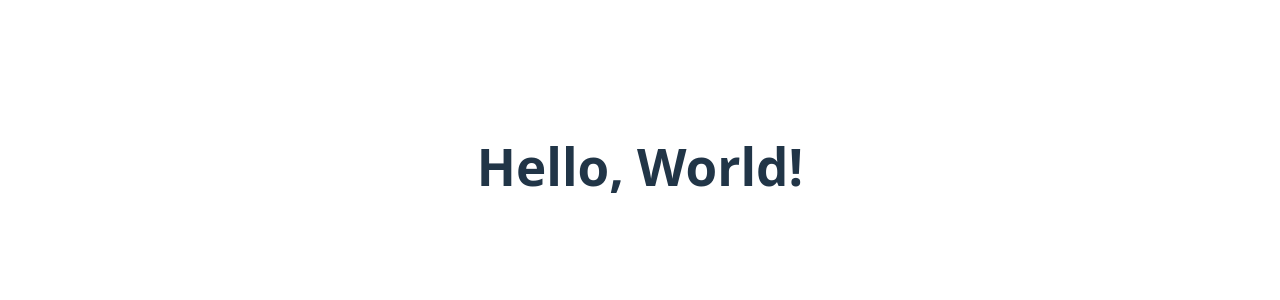
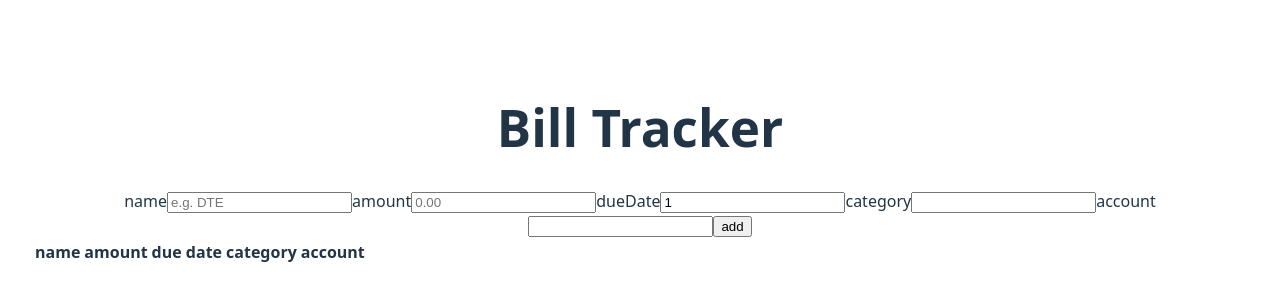
Before and after one commit to MrSankofa/Robust-React-Bill-Tracker, a React (Vite) app: page / in a window 1280 px wide. Shown: the part 234-534 px from the top of the page. Built offline with nearby package versions, Linux system fonts and the light colour scheme.

Commit message:
completed(react): trial react crud in 31 min. I forgot a lot of stuff and had to look those things up.

```diff
--- a/src/App.tsx
+++ b/src/App.tsx
@@ -2,34 +2,195 @@
 // import reactLogo from './assets/react.svg'
 // import viteLogo from '/vite.svg'
 import './App.css'
+import {useState} from "react";
+import * as React from "react";
 
+export type Bill = {
+  id: string
+  userId: string;
+  name: string;
+  amount: number;
+  dueDate: number;
+  category: string;
+  account: string;
+}
 function App() {
-  // const [count, setCount] = useState(0)
+  // forgot formBill implementation
+    // create an object called formData that is a bill but omit the id, userId and isPaid
+    // set the value from the input to the keys from the object
+    // method called to get the formBillData from the object
+    // inside handlesubmit you trigger the method of above
+    // use the onChange hook to get data from the inputs
+
+
+
+  const emptyBill: Omit<Bill, "id" | "userId"> = {
+    name: "",
+    amount: 0,
+    dueDate: 1,
+    category: "",
+    account: "",
+  }
+
+  const [formData, setFormData] = useState<Omit<Bill, "id" | "userId">>( emptyBill);
+
+  const handleInputChange = (field: string, data: string | number) => {
+    setFormData(prevState => ({...prevState, [field]: data}) );
+
+    // validation
+  }
+  const getFormData = (): Bill => {
+    const bill: Bill = {
+      id: editBillId || Date.now().toString(),
+      userId: "1",
+      name: formData.name,
+      amount: formData.amount,
+      dueDate: formData.dueDate,
+      category: formData.category,
+      account: formData.account,
+    };
+
+    return bill;
+  }
+
+  // remember the logic for individually having state for each bill.
+  // forgot the validation logic for the form.
+  // forgot the emptyForm const
+
+  const [bills, setBills] = useState<Bill[]>([]);
+
+  const [editBillId, setBillId] = useState<string | null>( null );
+
+  // forgot the logic for editing the bill in a stable manner
+    // you still need a method to trigger the editBill and set the edit bill ID
+  const isEditingBill = editBillId !== null ;
+
+  // forgot the event type for the event
+
+  const handleSubmit = (e: React.FormEvent) => {
+      e.preventDefault();
+
+      const newBill = getFormData();
+
+     if(!isEditingBill) {
+       setBills(prevState => [...prevState, newBill])
+     } else {
+       setBills( prevState => prevState.map( bill => {
+         if(bill.id === editBillId) {
+           return newBill;
+         }
+         return bill
+       }))
+     }
+
+     setFormData(() => ({...emptyBill}));
+     setBillId(null); // Forget to reset form
+  }
+
+
+  const deleteBill = (targetBill: Bill) => {
+    setBills( prevState => prevState.filter( bill => bill.id !== targetBill.id))
+  }
+
+  const startEditing = (targetBill: Bill) => {
+    setBillId(targetBill.id);
+    setFormData({
+      name: targetBill.name,
+      amount: targetBill.amount,
+      dueDate: targetBill.dueDate,
+      category: targetBill.category,
+      account: targetBill.account,
+    });
+  }
+
 
   return (
-      <h1>Hello, World!</h1>
-    // <>
-    //   <div>
-    //     <a href="https://vite.dev" target="_blank">
-    //       <img src={viteLogo} className="logo" alt="Vite logo" />
-    //     </a>
-    //     <a href="https://react.dev" target="_blank">
-    //       <img src={reactLogo} className="logo react" alt="React logo" />
-    //     </a>
-    //   </div>
-    //   <h1>Vite + React</h1>
-    //   <div className="card">
-    //     <button onClick={() => setCount((count) => count + 1)}>
-    //       count is {count}
-    //     </button>
-    //     <p>
-    //       Edit <code>src/App.tsx</code> and save to test HMR
-    //     </p>
-    //   </div>
-    //   <p className="read-the-docs">
-    //     Click on the Vite and React logos to learn more
-    //   </p>
-    // </>
+      <>
+        <h1>Bill Tracker</h1>
+
+        {/*forgot syntax for submit*/}
+        <section>
+          <form action="#" onSubmit={handleSubmit}>
+            <label htmlFor="name">name</label>
+            <input type="text" value={formData.name}
+                   placeholder={"e.g. DTE"}
+                   name={"name"}
+                   onChange={ (e) => handleInputChange("name", e.target.value)}
+            />
+
+            {/*forgot trick for placeholdera*/}
+            <label htmlFor="amount">amount</label>
+            <input type="number"
+                   value={formData.amount > 0 ? formData.amount : ''}
+                   placeholder={"0.00"}
+                   name={"amount"}
+                   onChange={ (e) => handleInputChange("amount", parseFloat(e.target.value))}
+            />
+
+            {/*forgot the syntax for onchange in react and angular */}
+            <label htmlFor="dueDate">dueDate</label>
+            <input type="number"
+                   name={"dueDate"}
+                   value={formData.dueDate || ''}
+                   placeholder={'15'}
+                   onChange={ (e) => handleInputChange("dueDate", parseFloat(e.target.value))}
+            />
+
+            <label htmlFor="category">category</label>
+            <input type="text"
+                   name={"category"}
+                   value={formData.category}
+                   onChange={ (e) => handleInputChange("category", e.target.value)}
+            />
+
+            <label htmlFor="account">account</label>
+            <input type="text"
+                   name={"account"}
+                   value={formData.account}
+                   onChange={ (e) => handleInputChange("account", e.target.value)}
+            />
+
+            <input type="submit" value={isEditingBill ? "update" : "add"}/>
+          </form>
+        </section>
+
+        <section>
+          <table className={"w-full"}>
+            <thead>
+              <tr>
+                <th>name</th>
+                <th>amount</th>
+                <th>due date</th>
+                <th>category</th>
+                <th>account</th>
+              </tr>
+            </thead>
+            <tbody>
+              {
+                bills.map( bill => {
+
+                  // forgot to add a key
+                  return (
+                      <tr key={bill.id}>
+                        <td>{bill.name}</td>
+                        <td>{bill.amount}</td>
+                        <td>{bill.dueDate}</td>
+                        <td>{bill.category}</td>
+                        <td>{bill.account}</td>
+                        <td>
+                          <button onClick={() => startEditing(bill)}>Edit</button>
+                          <button onClick={() => deleteBill(bill)}>delete</button>
+                        </td>
+                      </tr>
+                  );
+                })
+              }
+
+            </tbody>
+          </table>
+        </section>
+      </>
+
   )
 }
 
```
